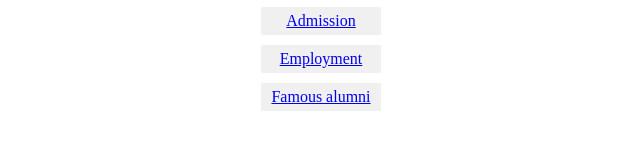
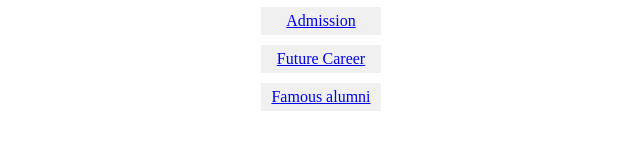
Before and after one commit to hchennnnn/hchennnnn.github.io, a plain HTML site: page index.html in a window 1280 px wide. Shown: the part 175-324 px from the top of the page, 319-959 px from the left. Drawn offline with Linux system fonts and the light colour scheme.

Commit message:
Update index.html

```diff
--- a/index.html
+++ b/index.html
@@ -30,7 +30,7 @@
   <div class="options">
     <a href="about.html"><div class="option">About us</div></a>
     <a href="admission.html"><div class="option">Admission</div></a>
-    <a href="employment.html"><div class="option">Employment</div></a>
+    <a href="employment.html"><div class="option">Future Career</div></a>
     <a href="alumni.html"><div class="option">Famous alumni</div></a>
   </div>
 </div>
```
